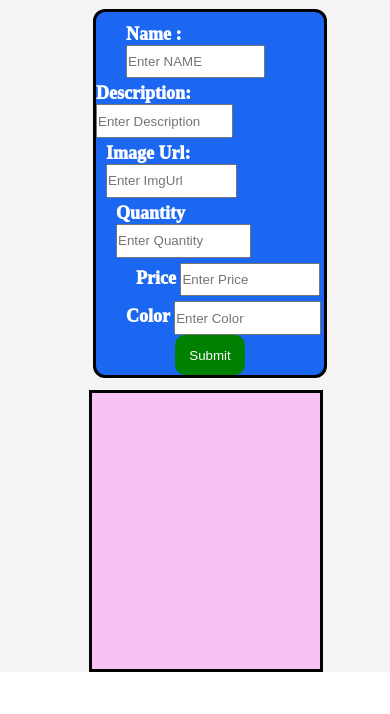
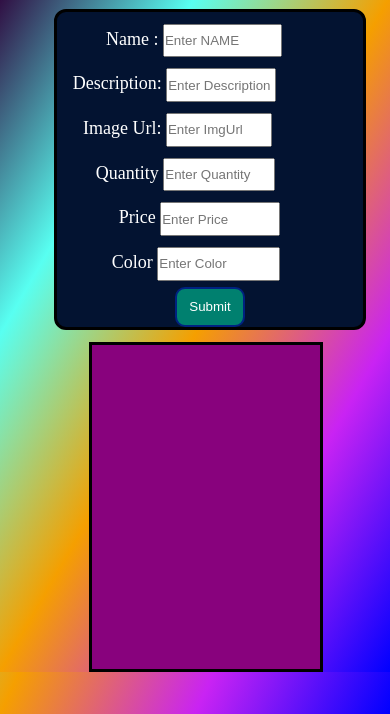
Before and after one commit to MaryamRana786/CARD, a plain HTML site: page index.html in a window 390 px wide. Shown: the part 130-844 px from the top of the page. Drawn offline with Linux system fonts and the light colour scheme.

Commit message:
NewestUpdate index.html

```diff
--- a/index.html
+++ b/index.html
@@ -11,7 +11,12 @@
             margin: 0;
             box-sizing: border-box;
         }
-/* /* body{background-color: cyan;}* */
+
+
+        body {
+            background-image: linear-gradient(to bottom right, rgb(48, 13, 66), rgb(88, 255, 241),rgb(245, 159, 0),rgb(201, 35, 243),blue);
+        }
+
         .main {
             height: 100vh;
             width: 100%;
@@ -24,7 +29,14 @@
             align-items: center;
             height: 80vh;
             width: 100%;
-            background-color: whitesmoke;
+            /* background-color: whitesmoke; */
+          /* background-repeat: no-repeat;
+          background-size: 1200px 700px;
+
+          background-image: url(https://img.freepik.com/premium-photo/abstract-background-images-wallpaper-ai-generated_643360-61265.jpg?w=360); */
+
+          background-image: linear-gradient(to bottom right, rgb(48, 13, 66), rgb(88, 255, 241),rgb(245, 159, 0),rgb(201, 35, 243),blue);
+
         }
 
         #signInForm {
@@ -37,21 +49,21 @@
             flex-direction: column;
             /* align-items: center; */
             justify-content: space-between;
-            background-color: rgb(28, 103, 241);
+            background-color: rgb(3, 19, 49);
             border: 3px solid black;
             color: white;
-            font-weight: 1000;
+            /* font-weight: 1000; */
         }
 
 
         h1 {
             font-family: -apple-system, system-ui, BlinkMacSystemFont, 'Segoe UI', Roboto, 'Helvetica Neue', 'Fira Sans', Ubuntu, Oxygen, 'Oxygen Sans', Cantarell, 'Droid Sans', 'Apple Color Emoji', 'Segoe UI Emoji', 'Segoe UI Emoji', 'Segoe UI Symbol', 'Lucida Grande', Helvetica, Arial, sans-serif;
             font-size: 60px;
-            font-weight: 600;
+            font-weight: 900;
             height: 15vh;
             width: 100%;
             padding: 12px;
-            background-color: cyan;
+            background-color: rgb(88, 255, 255);
 
         }
 
@@ -128,7 +140,7 @@
         }
 
         .card {
-            background-color: rgb(248, 195, 244);
+            background-color: rgb(136, 2, 125);
             border: 1px solid #ccc;
             padding: 10px;
             margin-right: 20px;
@@ -137,7 +149,7 @@
             flex-direction: column;
             align-items: center;
             height: 70vh;
-            color: rgb(0, 1, 54);
+            color: rgb(240, 234, 238);
             width: 50%;
             font-weight: 1000;
             font-size: medium;
@@ -170,13 +182,21 @@
             width: 70px;
 
             color: white;
-            background-color: green;
-            border: 2PX solid green;
+            background-color: rgb(0, 65, 0);
+            border: 2PX solid rgb(29, 255, 29);
             margin-left: 200px;
             border-radius: 10px;
         }
 
+        button:hover {
+            height: 40PX;
+            width: 70px;
 
+            color: white;
+            background-color: rgb(23, 189, 23);
+            border: 2PX solid  rgb(0, 65, 0);
+            margin-left: 200px;
+            border-radius: 10px;}
         @media only screen and (max-width: 1165px) {
 
             .container {
@@ -198,6 +218,9 @@ font-size: large;
 
 
             }
+
+            .card p{width: 90%;}
+
 
             #name {
 
@@ -248,7 +271,7 @@ font-size: large;
                 margin-top: 12px;
                 color: white;
                 font-size: large;
-color: rgb(0, 1, 54);
+                /* color: rgb(0, 1, 54); */
                 font-size: large;
                 border: 3px solid black;
             }
@@ -258,11 +281,82 @@ font-size: large;
                 height: 40PX;
                 width: 70px;
                 color: white;
-                background-color: green;
-                border: 2PX solid green;
+                background-color: rgb(0, 128, 111);
+                border: 2PX solid rgb(0, 34, 128);
                 margin: 0px;
                 border-radius: 10px;
             }
+            button:hover {
+                height: 40PX;
+                width: 70px;
+                color: white;
+                background-color: rgb(13, 6, 116);
+                border: 2PX solid rgb(0, 34, 128);
+                margin: 0px;
+                border-radius: 10px;
+            }
+        }
+
+        @media only screen and (max-width: 1165px) {
+
+#signInForm{
+
+    width: 40%;
+}
+
+
+
+
+        }
+
+        @media only screen and (max-width: 600px) {
+
+#signInForm{width: 80%;}
+            .card p{width: 90%;}
+
+            #name {
+
+
+                height: 4vh;
+                width: 50%;
+            }
+
+            #description {
+
+
+                height: 4vh;
+                width: 40%;
+            }
+
+            #image {
+
+
+                height: 4vh;
+                width: 40%;
+            }
+
+            #field1 {
+
+
+                height: 4vh;
+                width: 45%;
+            }
+
+            #field2 {
+
+
+                height: 4vh;
+                width: 54%;
+            }
+
+            #field3 {
+
+
+                height: 4vh;
+                width: 54%;
+            }
+
+
         }
     </style>
 </head>
```
Lines whose indentation alone changed are shown as unchanged.
